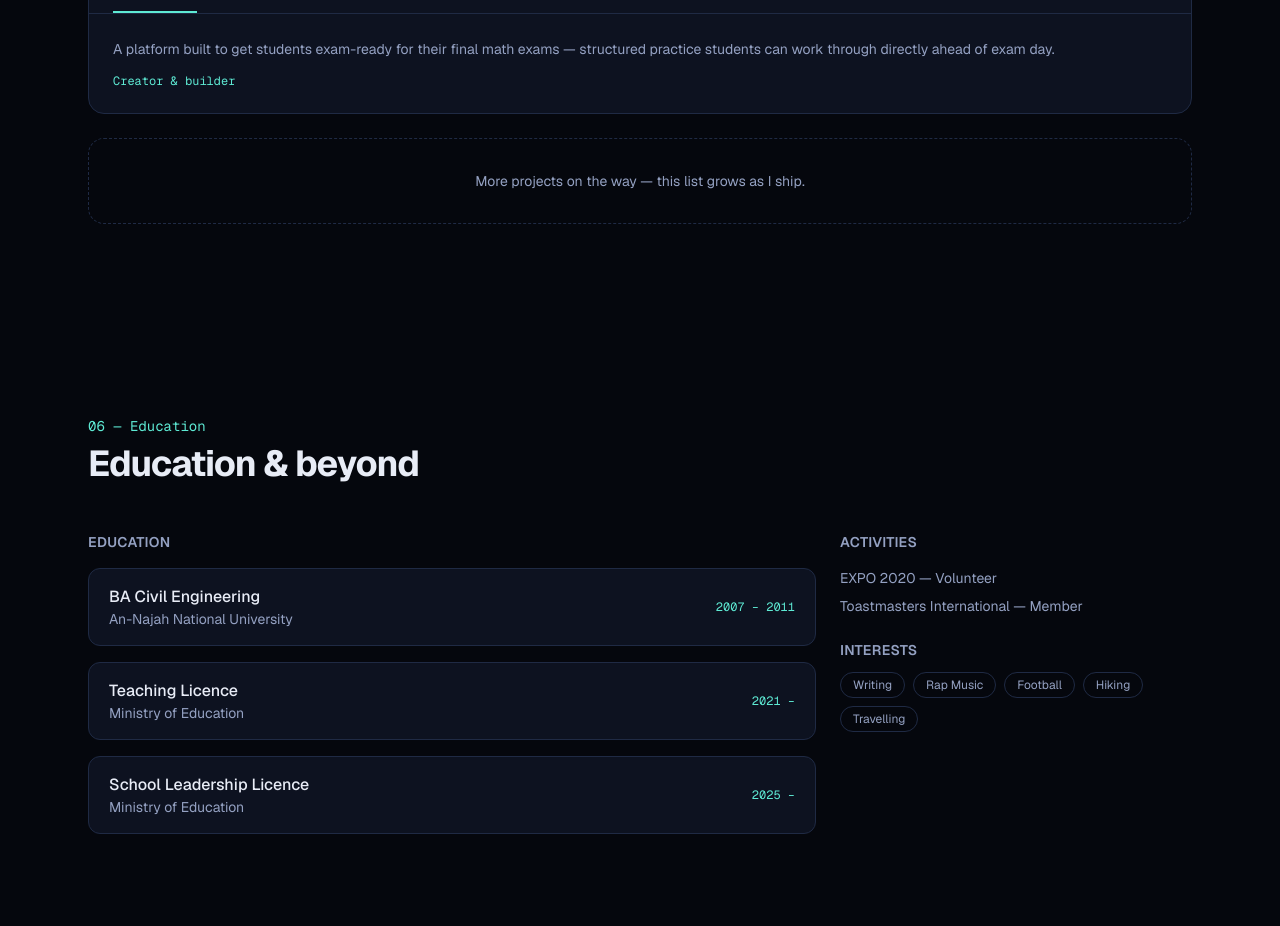
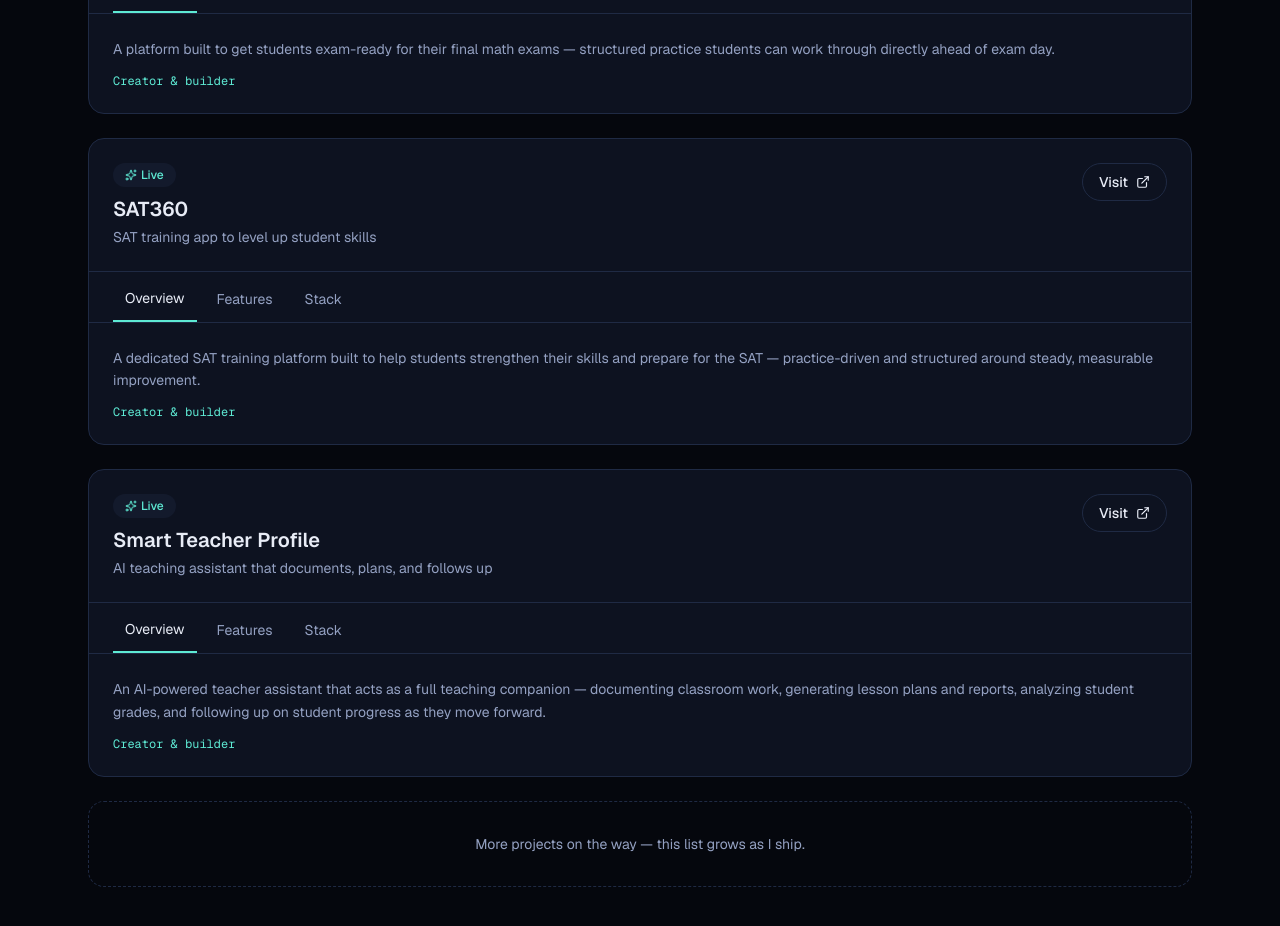
Before and after one commit to kamelbshara/kamelbshara, a Next.js app: page / in a window 1280 px wide. Shown: the part 5560-6486 px from the top of the page. Built offline with nearby package versions, Linux system fonts and the light colour scheme.

Commit message:
Add SAT360 and Smart Teacher Profile projects
Adds the two remaining live projects: SAT360, an SAT training app for
students, and Smart Teacher Profile, an AI teaching assistant that
documents work, generates lesson plans and reports, analyzes grades,
and follows up on student progress.

```diff
--- a/src/data/content.ts
+++ b/src/data/content.ts
@@ -225,6 +225,38 @@ export const projects: Project[] = [
     link: "https://script.google.com/macros/s/AKfycbyBk-ZdKzIMilz3pWrXP4FN0IzKloL2IhmrLlBnFcqGy2LEycCI0jQWlcmHQtBdljxV/exec",
     status: "Live",
   },
+  {
+    slug: "sat360",
+    name: "SAT360",
+    tagline: "SAT training app to level up student skills",
+    description:
+      "A dedicated SAT training platform built to help students strengthen their skills and prepare for the SAT — practice-driven and structured around steady, measurable improvement.",
+    role: "Creator & builder",
+    stack: ["Web application", "Vercel"],
+    features: [
+      "Structured SAT practice built to level up student skills over time",
+      "Focused, practice-driven prep experience for students",
+    ],
+    link: "https://sat360.vercel.app/",
+    status: "Live",
+  },
+  {
+    slug: "smart-teacher-profile",
+    name: "Smart Teacher Profile",
+    tagline: "AI teaching assistant that documents, plans, and follows up",
+    description:
+      "An AI-powered teacher assistant that acts as a full teaching companion — documenting classroom work, generating lesson plans and reports, analyzing student grades, and following up on student progress as they move forward.",
+    role: "Creator & builder",
+    stack: ["Web application", "AI-generated content", "Vercel"],
+    features: [
+      "Generates lesson plans and reports automatically",
+      "Documents teaching activity in one place",
+      "Analyzes student grades and tracks progress over time",
+      "Follows up on students as they progress, not just a one-time snapshot",
+    ],
+    link: "https://smart-teacher-profile.vercel.app/",
+    status: "Live",
+  },
 ];
 
 export const education = [
```
